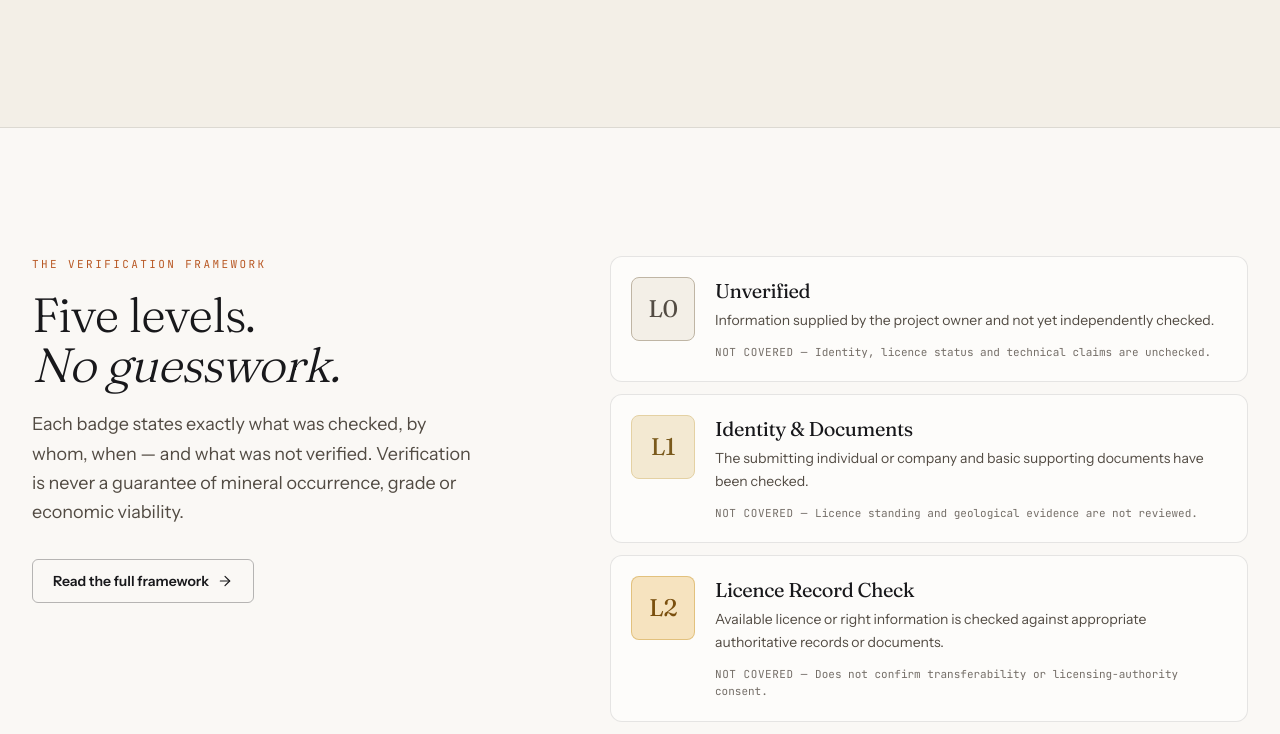
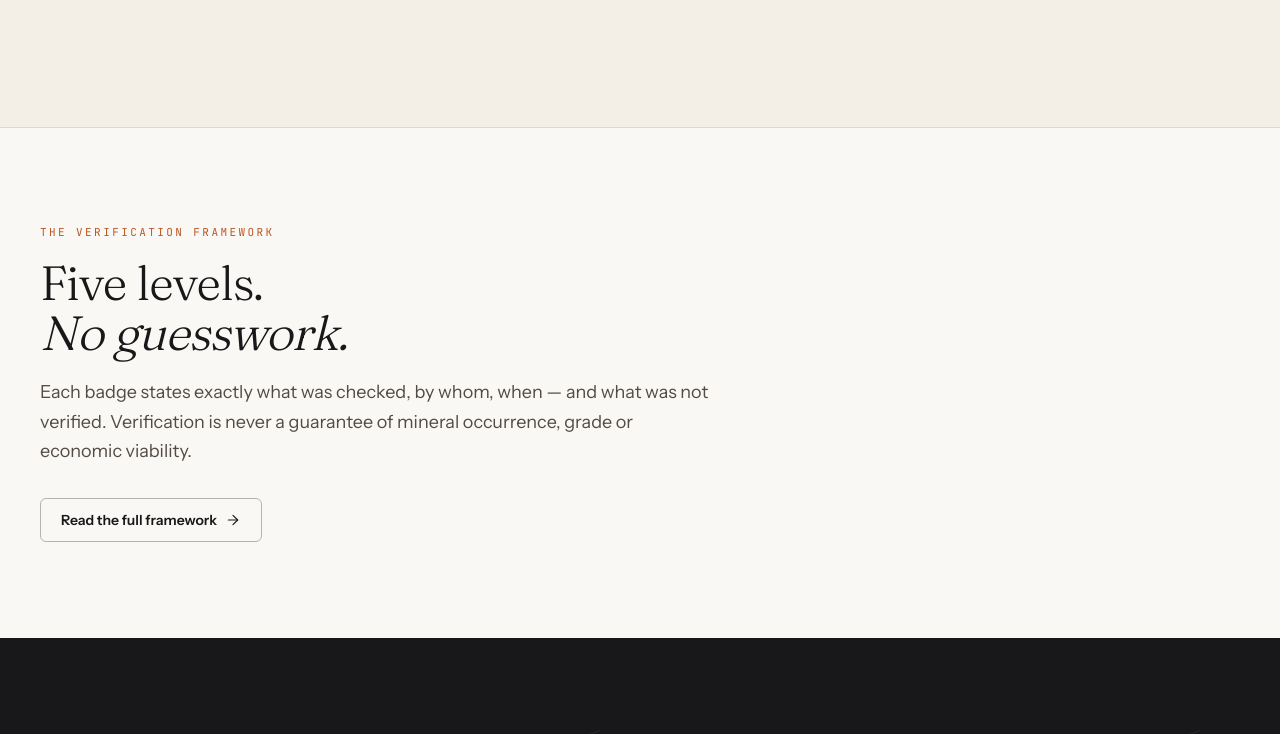
Before and after one commit to salmin16/dosho, a React (Vite) app: page / in a window 1280 px wide. Shown: the part 4686-5420 px from the top of the page. Built offline with nearby package versions, Linux system fonts and the light colour scheme; no server answers; the database is empty.

Commit message:
refactor(home): remove 5 stacked L0-L4 verification cards from front page framework intro

```diff
--- a/src/routes/index.tsx
+++ b/src/routes/index.tsx
@@ -36,7 +36,6 @@ import { convertInlineUsdText } from '../lib/currency'
 import { useI18n } from '../i18n'
 import ProjectCard from '../components/ProjectCard'
 import TanzaniaMap, { MapLegend } from '../components/TanzaniaMap'
-import { levelTone } from '../components/VerificationBadge'
 
 export const Route = createFileRoute('/')({
   component: Home,
@@ -555,40 +554,21 @@ function HowItWorks() {
 }
 
 function VerificationLadder() {
-  const { t, fixtures } = useI18n()
+  const { t } = useI18n()
   return (
-    <section className="px-5 py-24 lg:px-8 lg:py-32">
-      <div className="mx-auto grid w-full max-w-[1920px] gap-14 lg:grid-cols-[0.9fr_1.1fr]">
-        <div className="lg:sticky lg:top-28 lg:self-start">
+    <section className="px-4 py-20 sm:px-6 lg:px-8 lg:py-24 xl:px-10">
+      <div className="mx-auto w-full max-w-[1920px]">
+        <div className="max-w-2xl">
           <p className="eyebrow mb-4 text-ochre">{t('home.ladder.eyebrow')}</p>
           <h2 className="font-display text-4xl font-light leading-[1.05] md:text-5xl">
             {t('home.ladder.title1')} <br />
             <em className="italic">{t('home.ladder.title2')}</em>
           </h2>
-          <p className="mt-5 max-w-md text-lg leading-relaxed text-stone">{t('home.ladder.body')}</p>
+          <p className="mt-5 text-lg leading-relaxed text-stone">{t('home.ladder.body')}</p>
           <Link to="/verification" className="btn-ghost mt-8">
             {t('home.ladder.cta')} <ArrowRight size={16} />
           </Link>
         </div>
-        <ol className="space-y-3">
-          {fixtures.verificationLevels.map((v) => (
-            <li
-              key={v.level}
-              className="group grid grid-cols-[64px_1fr] items-start gap-5 rounded-xl border border-ink/10 bg-white/50 p-5 transition hover:border-ink/25 hover:bg-white"
-            >
-              <span className={`grid h-16 w-16 place-items-center rounded-lg border font-display text-2xl ${levelTone(v.level)}`}>
-                L{v.level}
-              </span>
-              <div>
-                <h3 className="font-display text-xl">{v.name}</h3>
-                <p className="mt-1 text-sm leading-relaxed text-stone">{v.description}</p>
-                <p className="mt-3 font-mono text-[11px] uppercase tracking-wider text-stone/80">
-                  {t('home.ladder.notCovered')} <span className="normal-case tracking-normal">{v.notCovered}</span>
-                </p>
-              </div>
-            </li>
-          ))}
-        </ol>
       </div>
     </section>
   )
```
